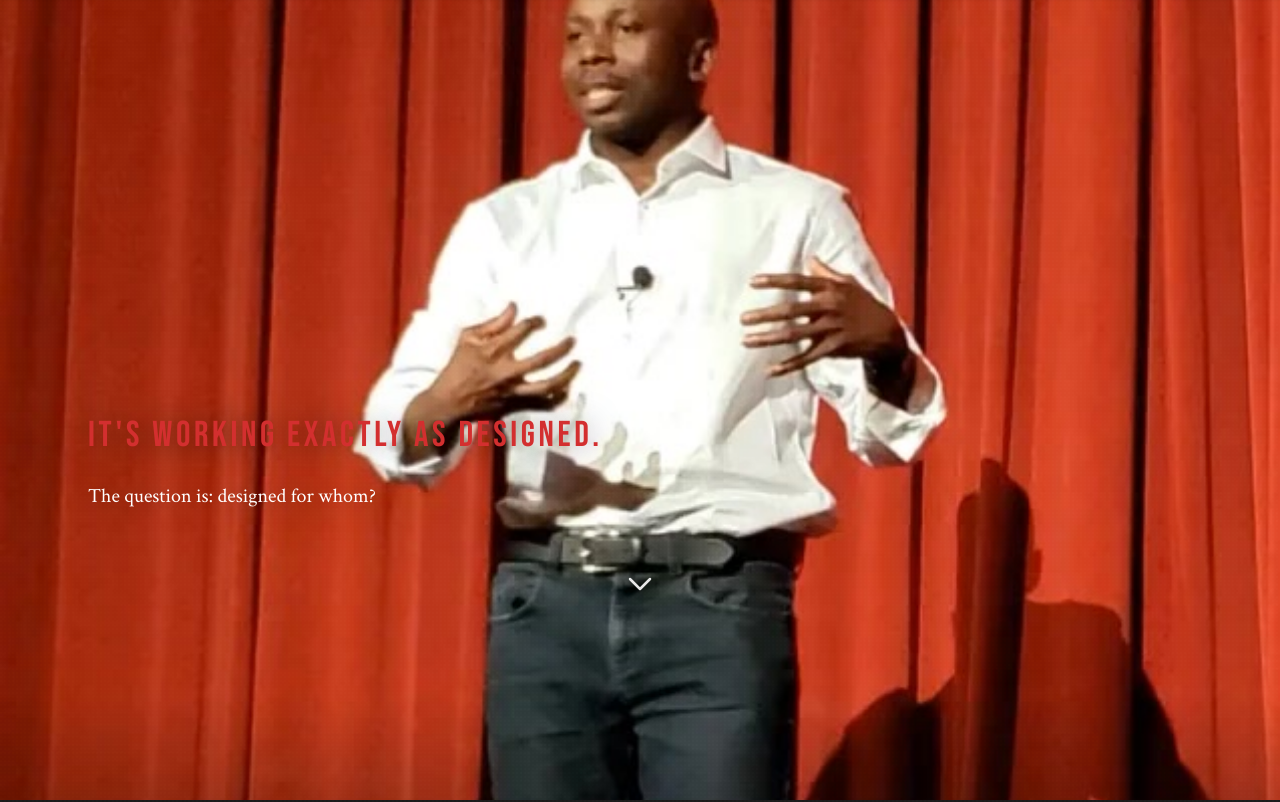
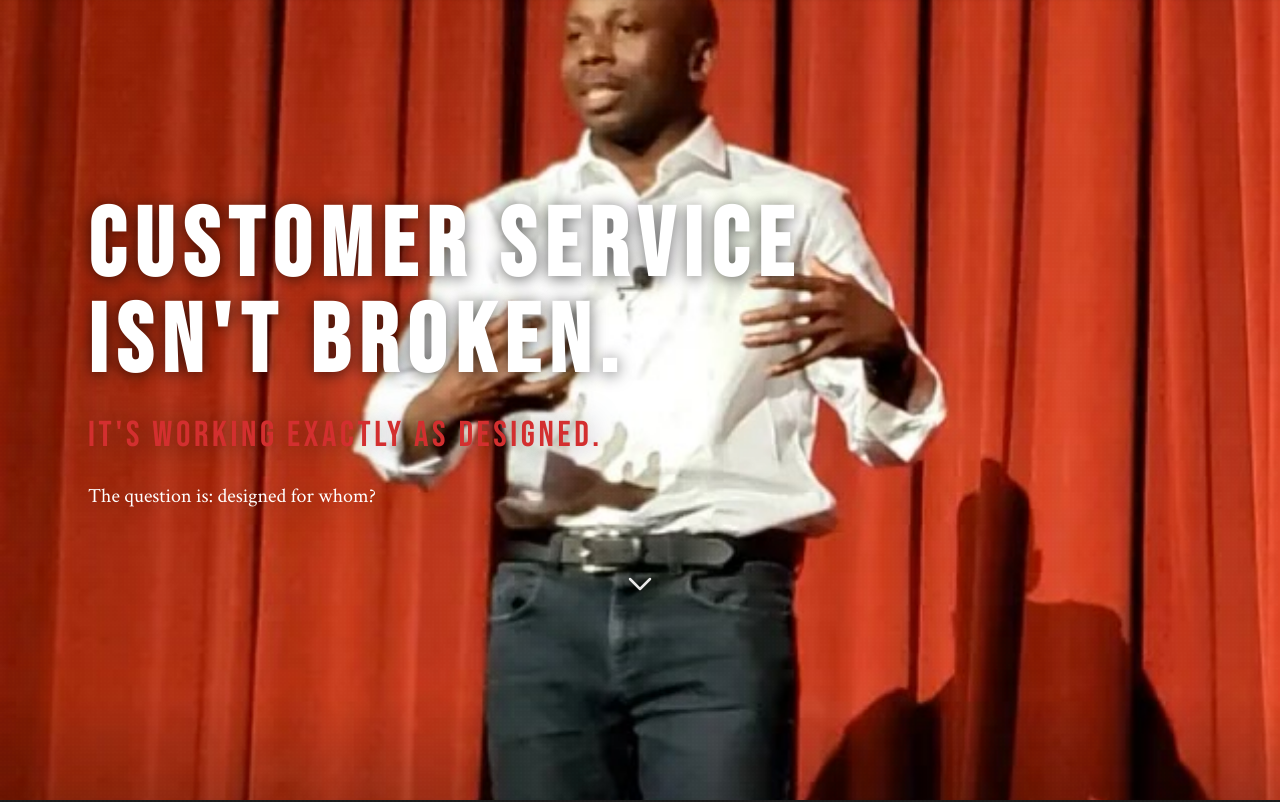
Before and after one commit to abd041/amastenumah-next-rebuild, a Next.js app: page / in a window 1280 px wide. Shown: the top 802 px of the page. Built offline with nearby package versions, Linux system fonts and the light colour scheme.

Commit message:
next rebuild completed

```diff
--- a/components/VideoCard.jsx
+++ b/components/VideoCard.jsx
@@ -27,7 +27,7 @@ export default function VideoCard({ title, description, youtubeId }) {
       </div>
       <div className="p-6">
         <h3 className="font-display text-[1.35rem] uppercase tracking-wide text-white">{title}</h3>
-        <p className="mt-3 font-body text-[17px] leading-relaxed text-brand-light/92">{description}</p>
+        <p className="mt-3 font-body text-[17px] leading-relaxed text-white">{description}</p>
         <p className="mt-4 font-ui text-xs font-semibold uppercase tracking-[0.16em] text-brand-red">{work.watchOnYoutubeLabel}</p>
       </div>
     </a>
--- a/components/VideoHero.jsx
+++ b/components/VideoHero.jsx
@@ -116,8 +116,8 @@ export default function VideoHero() {
                 {headlineLines.map((line, index) => (
                   <span
                     key={`${line}-${index}`}
-                    className="block opacity-0 motion-reduce:opacity-100 motion-reduce:animate-none"
-                    style={{ animation: `headline-line-rise 0.8s ease-out ${index * 120}ms forwards` }}
+                    className="block opacity-0 animate-fade-up motion-reduce:opacity-100 motion-reduce:animate-none"
+                    style={{ animationDelay: `${index * 120}ms` }}
                   >
                     {line}
                   </span>
```
